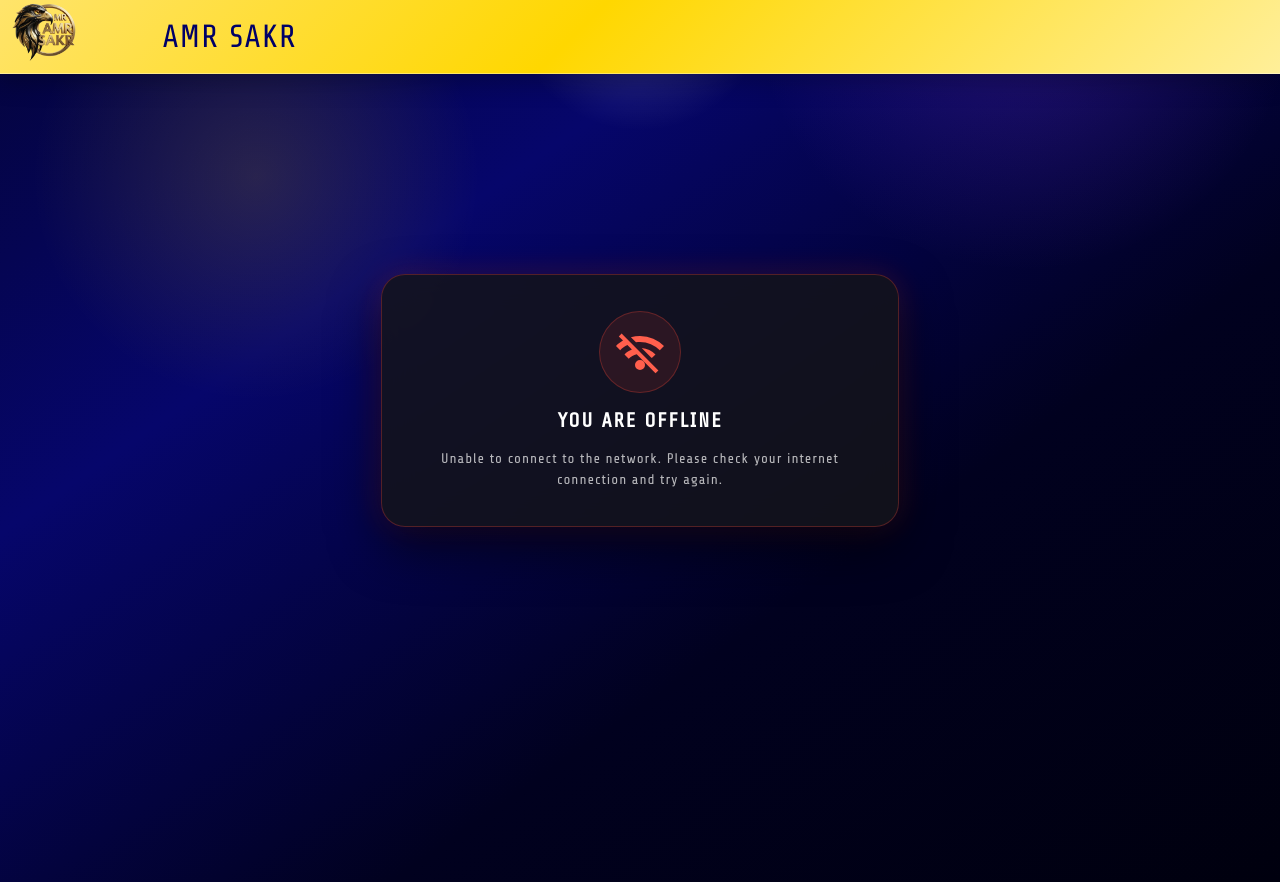
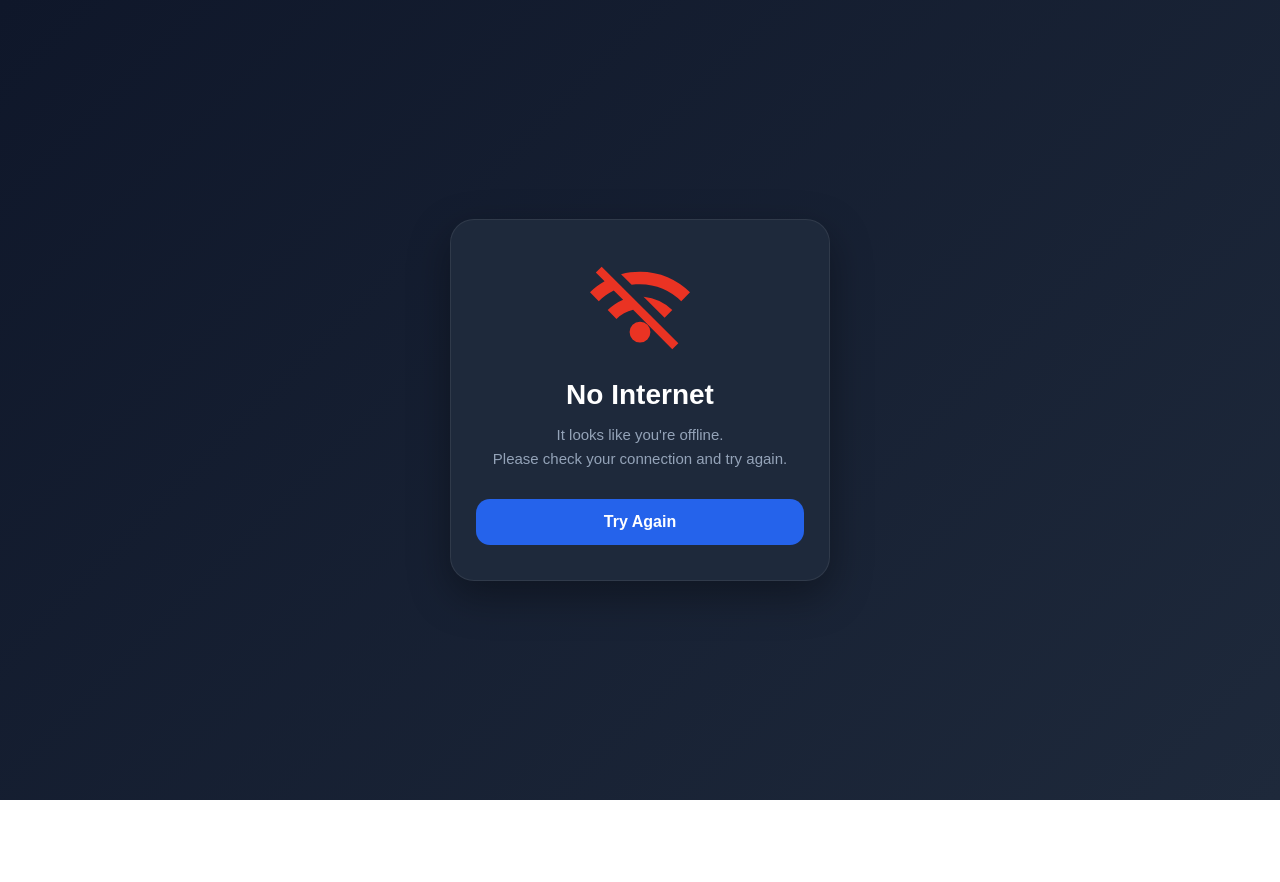
Before and after one commit to diaaabdelhady-maker/sakr-platform, a plain HTML site: page offline.html in a window 1280 px wide. After the commit the page ends 800 px from the top, so only its background shows below. Drawn offline with nearby package versions, Linux system fonts and the light colour scheme.

Commit message:
Update offline.html

```diff
--- a/offline.html
+++ b/offline.html
@@ -2,247 +2,121 @@
 <html lang="en">
 <head>
 <meta charset="UTF-8">
-<title>offline</title>
-
-<link rel="stylesheet" href="style.css?v=2">
-
-<link rel="preconnect" href="https://fonts.googleapis.com">
-<link rel="preconnect" href="https://fonts.gstatic.com" crossorigin>
-
-<link href="https://fonts.googleapis.com/css2?family=Share+Tech&family=Orbitron:wght@500;800&display=swap" rel="stylesheet">
-
 <meta name="viewport" content="width=device-width, initial-scale=1.0">
-
-<link rel="icon" href="logo.png" type="image/png">
+<title>No Internet</title>
 
 <style>
-
-.offline-card-wrapper {
-    display: flex;
-    justify-content: center;
-    align-items: center;
-    position: fixed;
-    inset: 0;
-    width: 100vw;
-    height: 100vh;
-    padding: 20px;
-    box-sizing: border-box;
-    z-index: 999;
+*{
+    margin:0;
+    padding:0;
+    box-sizing:border-box;
+    font-family:Arial,Helvetica,sans-serif;
 }
 
-
-.offline-banner {
-    display: flex;
-    flex-direction: column;
-    align-items: center;
-    justify-content: center;
-    gap: 16px;
-
-    background: rgba(20,21,26,0.85);
-    backdrop-filter: blur(16px);
-    -webkit-backdrop-filter: blur(16px);
-
-    color: white;
-
-    padding: 36px 48px;
-    border-radius: 24px;
-
-    border: 1px solid rgba(234,67,53,0.3);
-
-    box-shadow:
-    0 20px 50px rgba(0,0,0,.6),
-    0 0 30px rgba(234,67,53,.2);
-
-    font-family: 'Share Tech', sans-serif;
-
-    text-align:center;
-
-    max-width:420px;
-    width:100%;
+body{
+    background:linear-gradient(135deg,#0f172a,#1e293b);
+    min-height:100vh;
+    display:flex;
+    justify-content:center;
+    align-items:center;
+    padding:20px;
 }
 
-
-.offline-banner .icon-wrapper {
-
-    width:80px;
-    height:80px;
-
-    border-radius:50%;
-
-    background:rgba(234,67,53,.12);
-
-    border:1px solid rgba(234,67,53,.3);
-
-    display:flex;
-    align-items:center;
-    justify-content:center;
-
-    animation:pulse-ring 2.5s infinite ease-in-out;
+.offline-box{
+    width:100%;
+    max-width:380px;
+    background:#1e293b;
+    border:1px solid rgba(255,255,255,.08);
+    border-radius:24px;
+    padding:35px 25px;
+    text-align:center;
+    box-shadow:0 15px 40px rgba(0,0,0,.35);
+    animation:fade .5s ease;
 }
 
-
-/* SVG ICON */
-
-.offline-banner .icon {
-
-    width:48px;
-    height:48px;
-
-    user-select:none;
-
-    filter:
-    brightness(0)
-    saturate(100%)
-    invert(48%)
-    sepia(93%)
-    saturate(2000%)
-    hue-rotate(330deg);
-
+.offline-box img{
+    width:100px;
+    margin-bottom:20px;
 }
 
-
-.title {
-
-    font-size:20px;
-    font-weight:700;
-
-    color:white;
-
-    letter-spacing:2px;
-
-    text-transform:uppercase;
-
-    margin:0;
-
+.offline-box h1{
+    color:#fff;
+    font-size:28px;
+    margin-bottom:12px;
 }
 
-
-
-.subtext {
-
-    font-size:14px;
-
-    color:rgba(255,255,255,.7);
-
-    letter-spacing:1px;
-
-    line-height:1.5;
-
-    margin:0;
-
+.offline-box p{
+    color:#94a3b8;
+    line-height:1.6;
+    font-size:15px;
+    margin-bottom:28px;
 }
 
-
-
-@keyframes pulse-ring {
-
-0% {
-
-box-shadow:0 0 0 0 rgba(234,67,53,.4);
-
-transform:scale(1);
-
+.retry-btn{
+    width:100%;
+    padding:14px;
+    border:none;
+    border-radius:14px;
+    background:#2563eb;
+    color:#fff;
+    font-size:16px;
+    font-weight:bold;
+    cursor:pointer;
+    transition:.25s;
 }
 
-
-50% {
-
-box-shadow:0 0 0 15px rgba(234,67,53,0);
-
-transform:scale(1.03);
-
+.retry-btn:hover{
+    background:#1d4ed8;
+    transform:translateY(-2px);
 }
 
-
-100% {
-
-box-shadow:0 0 0 0 rgba(234,67,53,0);
-
-transform:scale(1);
-
+.retry-btn:active{
+    transform:scale(.98);
 }
 
+@keyframes fade{
+    from{
+        opacity:0;
+        transform:translateY(20px);
+    }
+    to{
+        opacity:1;
+        transform:translateY(0);
+    }
 }
-
 </style>
-
-
-<script>
-
-(function(){
-
-const theme = localStorage.getItem('settings-theme') || 'dark';
-const accent = localStorage.getItem('settings-accent') || 'gold';
-
-document.documentElement.setAttribute('data-theme',theme);
-document.documentElement.setAttribute('data-accent',accent);
-
-})();
-
-</script>
-
 </head>
-
 
 <body>
 
+<div class="offline-box">
+    <img src="wifi_off.svg" alt="Offline">
 
-<div class="upbox">
+    <h1>No Internet</h1>
 
-<div class="hh">
-<img src="logo.png" width="70px" alt="Logo">
+    <p>
+        It looks like you're offline.<br>
+        Please check your connection and try again.
+    </p>
+
+    <button class="retry-btn" onclick="retryConnection()">
+        Try Again
+    </button>
 </div>
 
-&nbsp;&nbsp;&nbsp;&nbsp;<span class="brand-name">
-AMR SAKR
-</span>
+<script>
+function retryConnection() {
+    if (navigator.onLine) {
+        location.href = "/";
+    } else {
+        location.reload();
+    }
+}
 
-</div>
-
-
-
-<main>
-
-<section class="hero-actions">
-
-
-<div class="offline-card-wrapper">
-
-
-<div class="offline-banner">
-
-
-<div class="icon-wrapper">
-
-<img class="icon" src="wifi_off.svg" alt="No Internet">
-
-</div>
-
-
-<h2 class="title">
-You Are Offline
-</h2>
-
-
-<p class="subtext">
-
-Unable to connect to the network.
-Please check your internet connection and try again.
-
-</p>
-
-
-</div>
-
-
-</div>
-
-
-</section>
-
-</main>
-
+window.addEventListener("online", () => {
+    location.href = "/";
+});
+</script>
 
 </body>
-
 </html>
```
